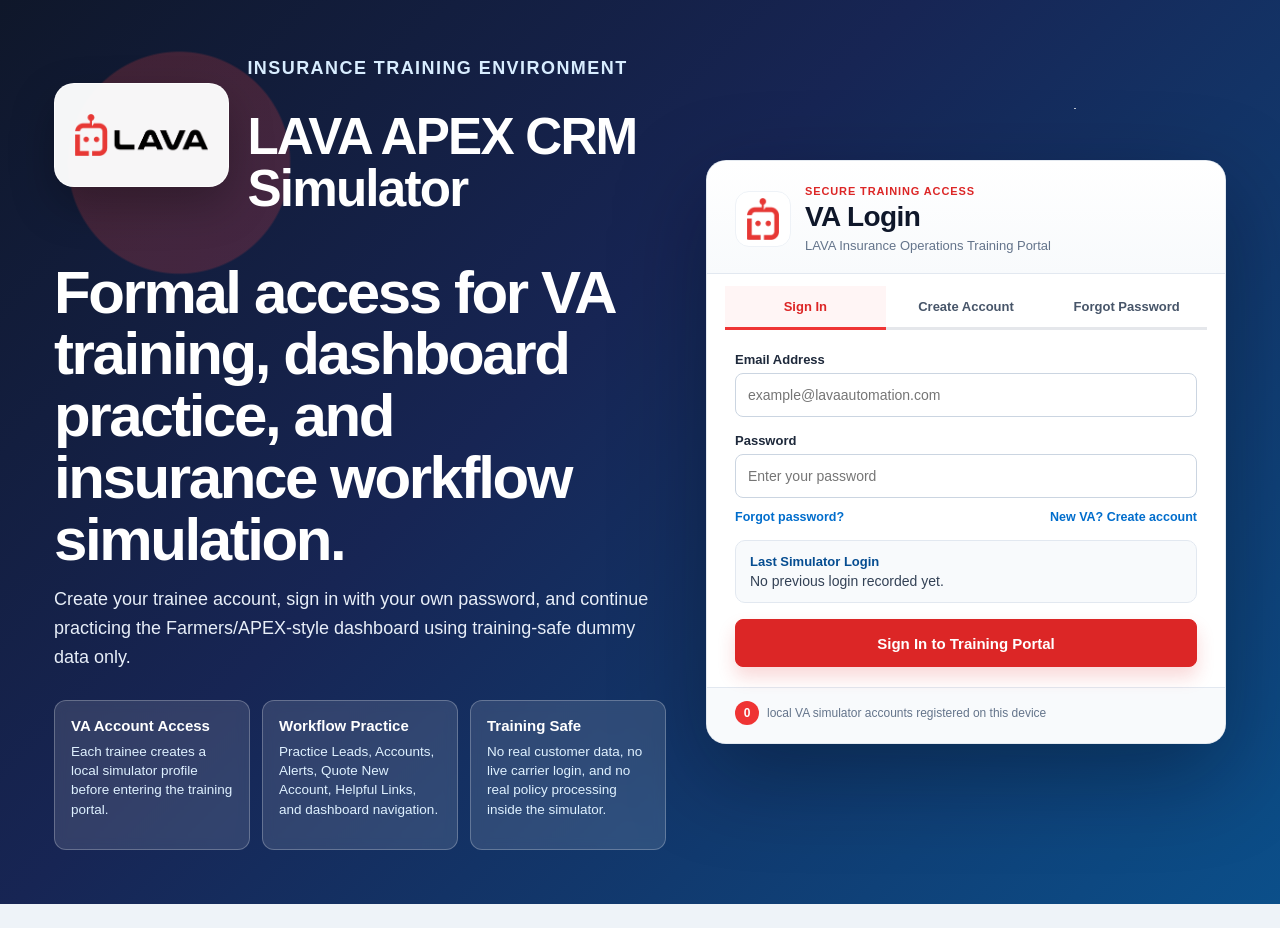
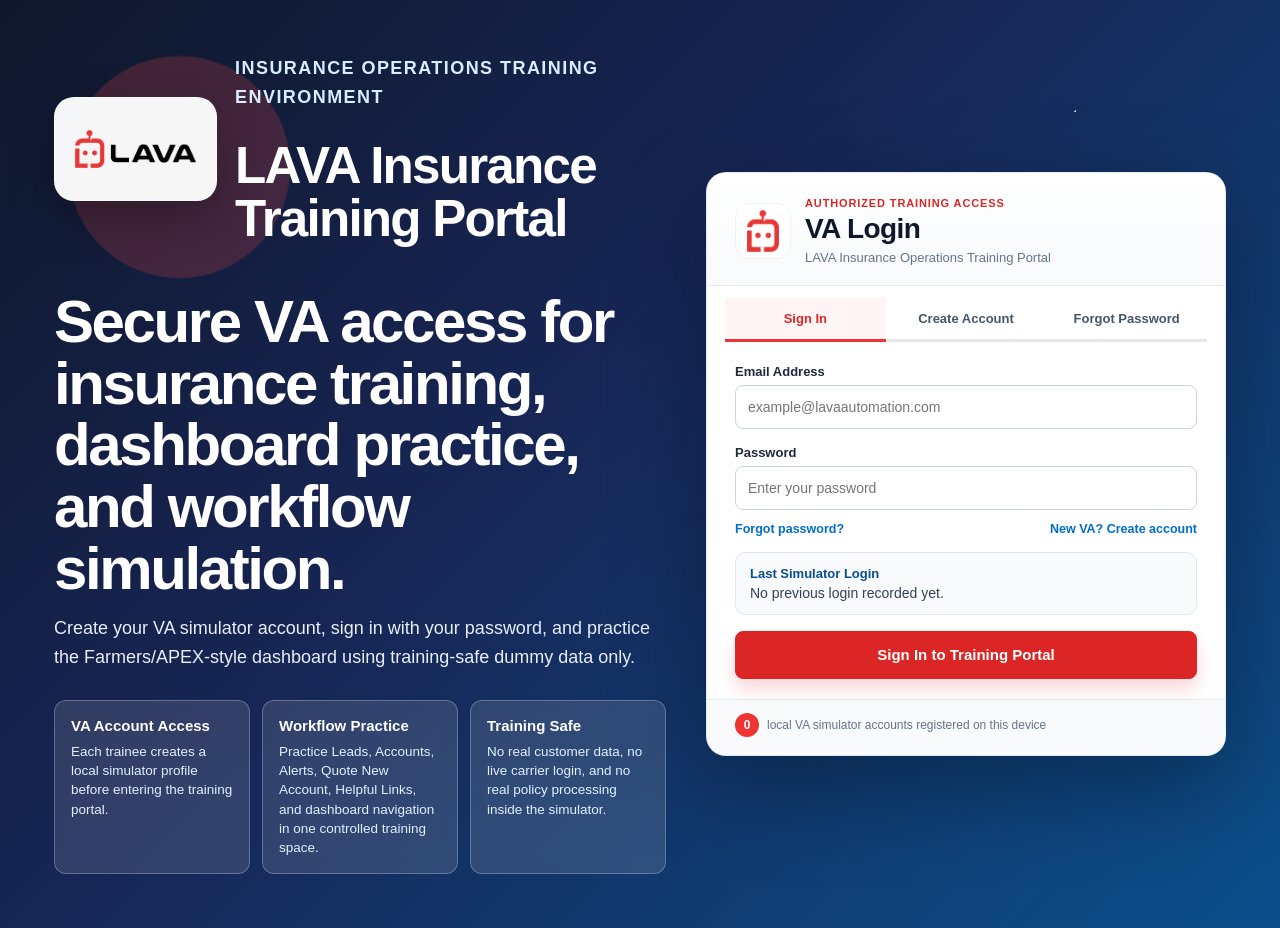
Before and after one commit to jonasrosauro122-a11y/Farmers-Simulator, a React (Vite) app: page / in a window 1280 px wide. Before the commit the page ends 904 px from the top, so only its background shows below. Built offline with nearby package versions, Linux system fonts and the light colour scheme.

Commit message:
Add files via upload

```diff
--- a/src/pages/LoginPage.jsx
+++ b/src/pages/LoginPage.jsx
@@ -1,4 +1,6 @@
 import { useMemo, useState } from 'react';
+import lavaWordmark from '../assets/lava-wordmark.png';
+import lavaIcon from '../assets/lava-icon.png';
 
 const ACCOUNT_STORAGE_KEY = 'apexCrm2.vaAccounts';
 
@@ -191,31 +193,31 @@
       <section className="login-hero lava-login-hero">
         <div className="login-brand-block lava-brand-block">
           <div className="lava-logo-shell">
-            <img src="/assets/lava-wordmark.png" alt="LAVA Automation" />
+            <img src={lavaWordmark} alt="LAVA Automation" />
           </div>
           <div>
-            <p className="eyebrow">Insurance Training Environment</p>
-            <h1>LAVA APEX CRM Simulator</h1>
+            <p className="eyebrow">Insurance Operations Training Environment</p>
+            <h1>LAVA Insurance Training Portal</h1>
           </div>
         </div>
 
-        <h2>Formal access for VA training, dashboard practice, and insurance workflow simulation.</h2>
+        <h2>Secure VA access for insurance training, dashboard practice, and workflow simulation.</h2>
         <p>
-          Create your trainee account, sign in with your own password, and continue practicing the Farmers/APEX-style dashboard using training-safe dummy data only.
+          Create your VA simulator account, sign in with your password, and practice the Farmers/APEX-style dashboard using training-safe dummy data only.
         </p>
 
         <div className="login-feature-grid lava-feature-grid">
           <article><strong>VA Account Access</strong><span>Each trainee creates a local simulator profile before entering the training portal.</span></article>
-          <article><strong>Workflow Practice</strong><span>Practice Leads, Accounts, Alerts, Quote New Account, Helpful Links, and dashboard navigation.</span></article>
+          <article><strong>Workflow Practice</strong><span>Practice Leads, Accounts, Alerts, Quote New Account, Helpful Links, and dashboard navigation in one controlled training space.</span></article>
           <article><strong>Training Safe</strong><span>No real customer data, no live carrier login, and no real policy processing inside the simulator.</span></article>
         </div>
       </section>
 
       <section className="login-card lava-login-card" aria-label="VA login and account access form">
         <div className="login-card-header lava-login-card-header">
-          <img src="/assets/lava-icon.png" alt="" aria-hidden="true" />
+          <img src={lavaIcon} alt="" aria-hidden="true" />
           <div>
-            <p className="eyebrow">Secure Training Access</p>
+            <p className="eyebrow">Authorized Training Access</p>
             <h2>{mode === 'create' ? 'Create VA Account' : mode === 'reset' ? 'Reset Password' : 'VA Login'}</h2>
             <span>LAVA Insurance Operations Training Portal</span>
           </div>
```
